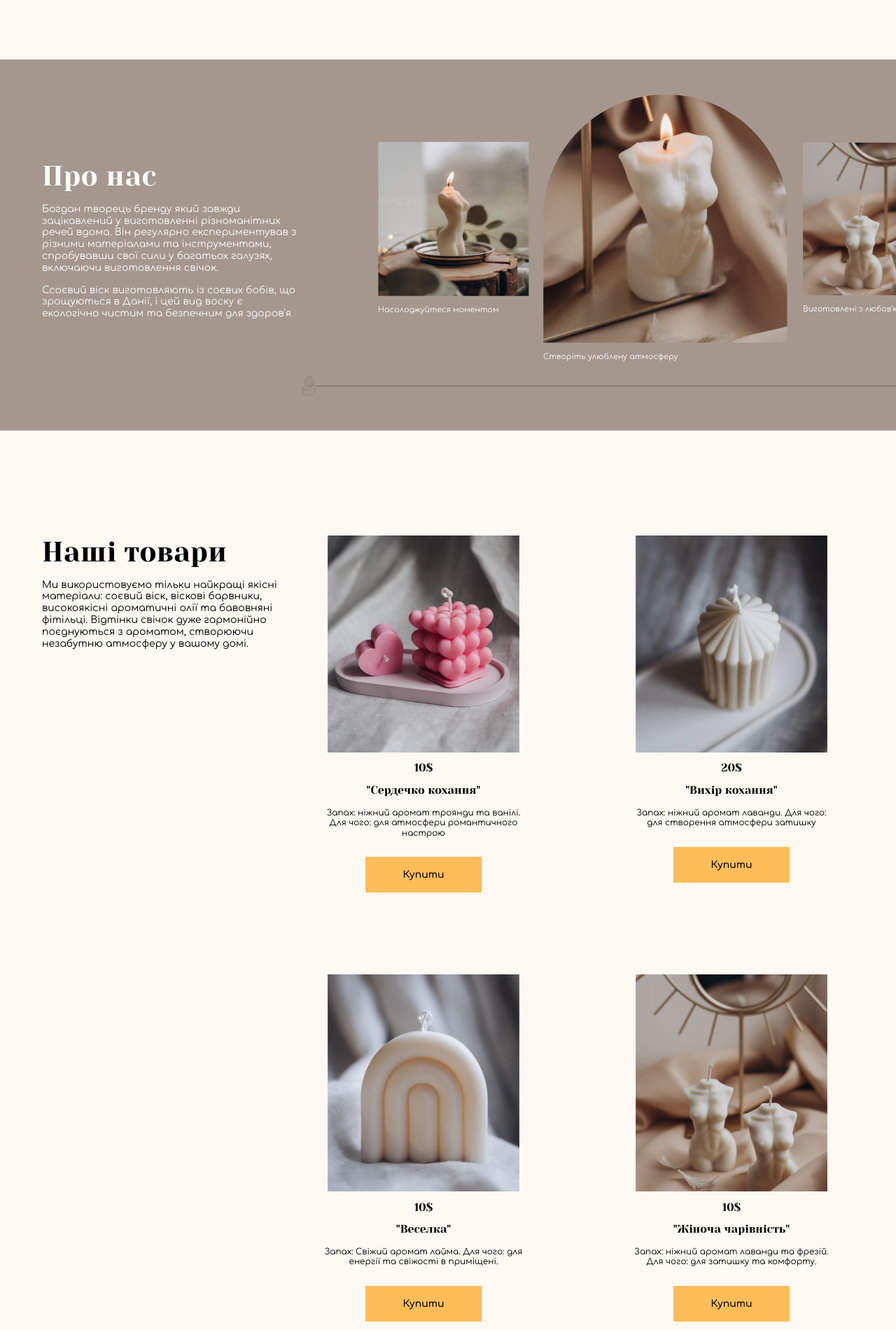
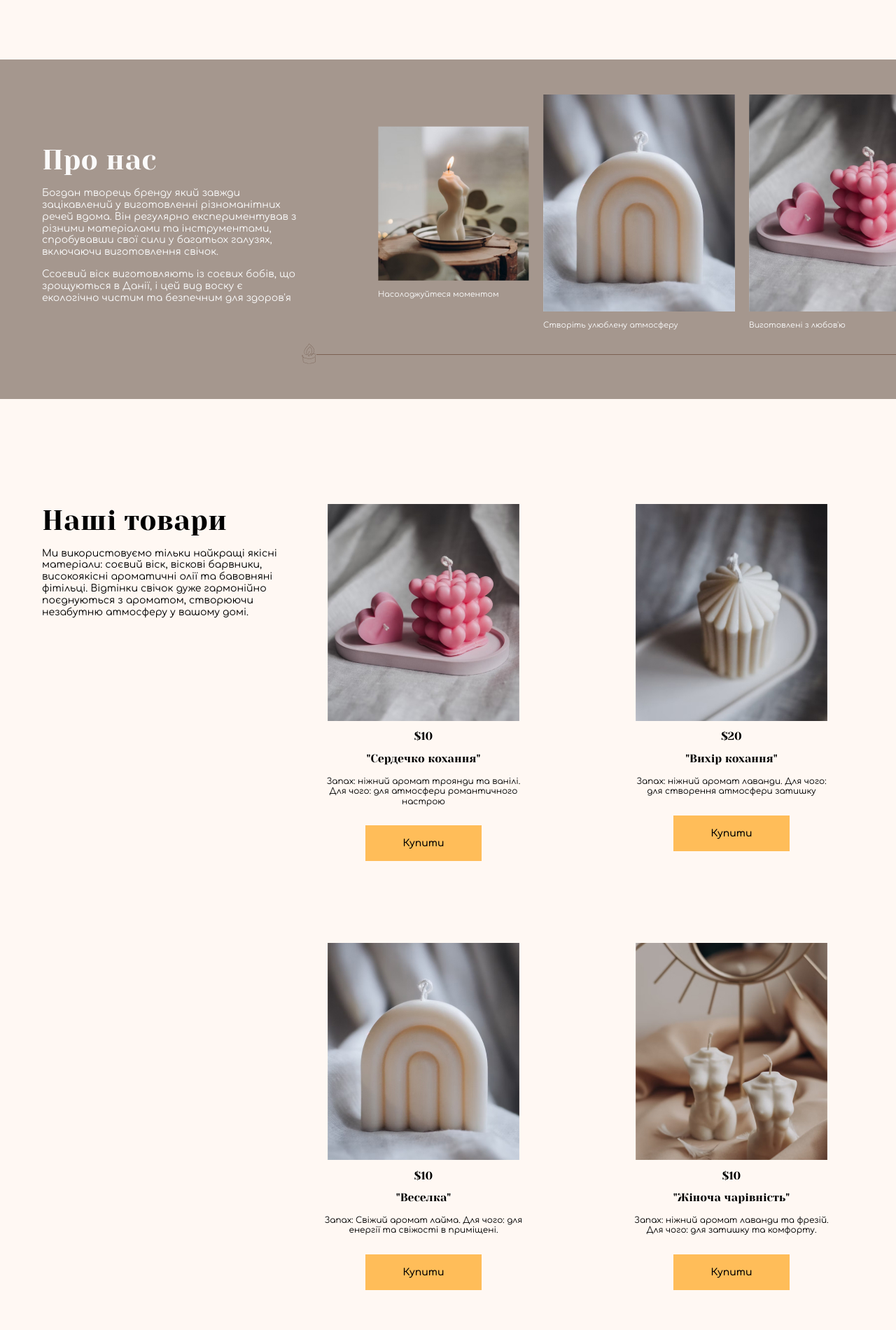
Before and after one commit to Artinyty/ididit, a plain HTML site: page index.html in a window 1280 px wide. Shown: the part 820-2720 px from the top of the page at 70% size. Drawn offline with nearby package versions, Linux system fonts and the light colour scheme.

Commit message:
Add files via upload

```diff
--- a/index.html
+++ b/index.html
@@ -38,7 +38,7 @@
           <li class="menu__list-item"><a href="#footer__contacts" class="menu__list-link">Контакти</a></li>
         </ul>
       </nav>
-      <a class="phone phone__header" href="tel:+491758723009">+49 175 872 30 09</a>
+      <a class="phone phone__header" href="tel:+">+49 175 000 00 00</a>
     </div>
   </header>
 
@@ -81,10 +81,11 @@
           <li class="about__item"> <img class="about__item-img about__item-img1" src="images/about-1.jpg" alt="">
             <p class="about__item-text">Насолоджуйтеся моментом</p>
           </li>
-          <li class="about__item"> <img class="about__item-img about__item-img2" src="images/about-2.png" alt="">
+          <li class="about__item"> <img class="about__item-img about__item-img2" src="images/products3.jpg" alt="">
             <p class="about__item-text">Створіть улюблену атмосферу</p>
           </li>
-          <li class="about__item"> <img class="about__item-img about__item-img3" src="images/about-3.jpg" alt="">
+          <li class="about__item"> <img class="about__item-img about__item-img3" src="images/products1.jpg" alt="">
+            <!-- <li class="about__item"> <img class="about__item-img about__item-img3" src="images/products1.jpg" alt=""> -->
             <p class="about__item-text">Виготовлені з любов'ю</p>
           </li>
 
@@ -107,8 +108,8 @@
         </div>
         <div class="products__content section__content-descr section__descr">
           <div class="products__item ">
-            <img class="products__item-img" src="images/products1.jpg" alt="">
-            <p class="products__item-price">10$</p>
+            <img class="products__item-img " src="images/products1.jpg" alt="">
+            <p class="products__item-price">$10</p>
             <h4 class="products__item-title">"Сердечко кохання"</h4>
             <p class="products__item-text">Запах: ніжний аромат троянди та ванілі.
               Для чого: для атмосфери романтичного настрою</p>
@@ -117,7 +118,7 @@
           </div>
           <div class="products__item">
             <img class="products__item-img" src="images/products2.jpg" alt="">
-            <p class="products__item-price">20$</p>
+            <p class="products__item-price">$20</p>
             <h4 class="products__item-title">"Вихір кохання"</h4>
             <p class="products__item-text">Запах: ніжний аромат лаванди.
               Для чого: для створення атмосфери затишку</p>
@@ -126,7 +127,7 @@
           </div>
           <div class="products__item">
             <img class="products__item-img" src="images/products3.jpg" alt="">
-            <p class="products__item-price">10$</p>
+            <p class="products__item-price">$10</p>
             <h4 class="products__item-title">"Веселка"</h4>
             <p class="products__item-text">Запах: Свіжий аромат лайма.
               Для чого: для енергії та свіжості в приміщені.</p>
@@ -135,7 +136,7 @@
           </div>
           <div class="products__item">
             <img class="products__item-img" src="images/products4.jpg" alt="">
-            <p class="products__item-price">10$</p>
+            <p class="products__item-price">$10</p>
             <h4 class="products__item-title">"Жіноча чарівність"</h4>
             <p class="products__item-text">Запах: ніжний аромат лаванди та фрезій. Для чого: для затишку та комфорту.
             </p>
@@ -663,8 +664,8 @@
         </ul>
       </nav>
       <div class="footer__contacts" id='footer__contacts'>
-        <a class="phone" href="tel:+4565789876">+45 65 78 98 76</a>
-        <a class="email" href="mailto:candelsCandels@gmail.com">candelsCandels@gmail.com</a>
+        <a class="phone" href="tel:+">+45 175 00 00 00</a>
+        <a class="email" href="mailto:tvkozhemyaka@gmail.com">candelsCandels@gmail.com</a>
 
 
         <ul class="footer__social">
```
